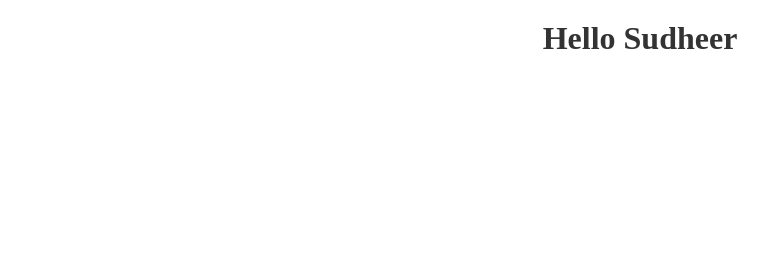
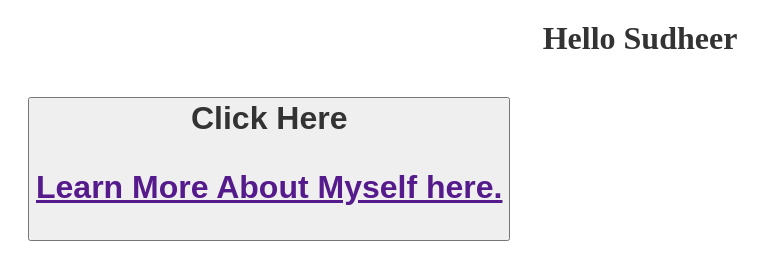
Before and after one commit to SukuSoftDeveloper/Crud-App-DotNet, a plain HTML site: page Index.html in a window 1280 px wide. Shown: the whole page, without its empty margins (0-772 px from the left). Drawn offline with Linux system fonts and the light colour scheme.

Commit message:
Modified Files

```diff
--- a/Index.html
+++ b/Index.html
@@ -8,5 +8,6 @@
 </head>
 <body>
     <h1>Hello Sudheer</h1>
+    <button>Click Here <p><a href="">Learn More About Myself here.</a></p></button>
 </body>
 </html>
--- a/styles.css
+++ b/styles.css
@@ -1,7 +1,7 @@
-h1 {
+h1, button {
     font-size: 2em;
     font-weight: bold;
     color: #333;
     text-align: center;
-    margin: 20px 0;
+    margin: 20px 20px;
 }
```
